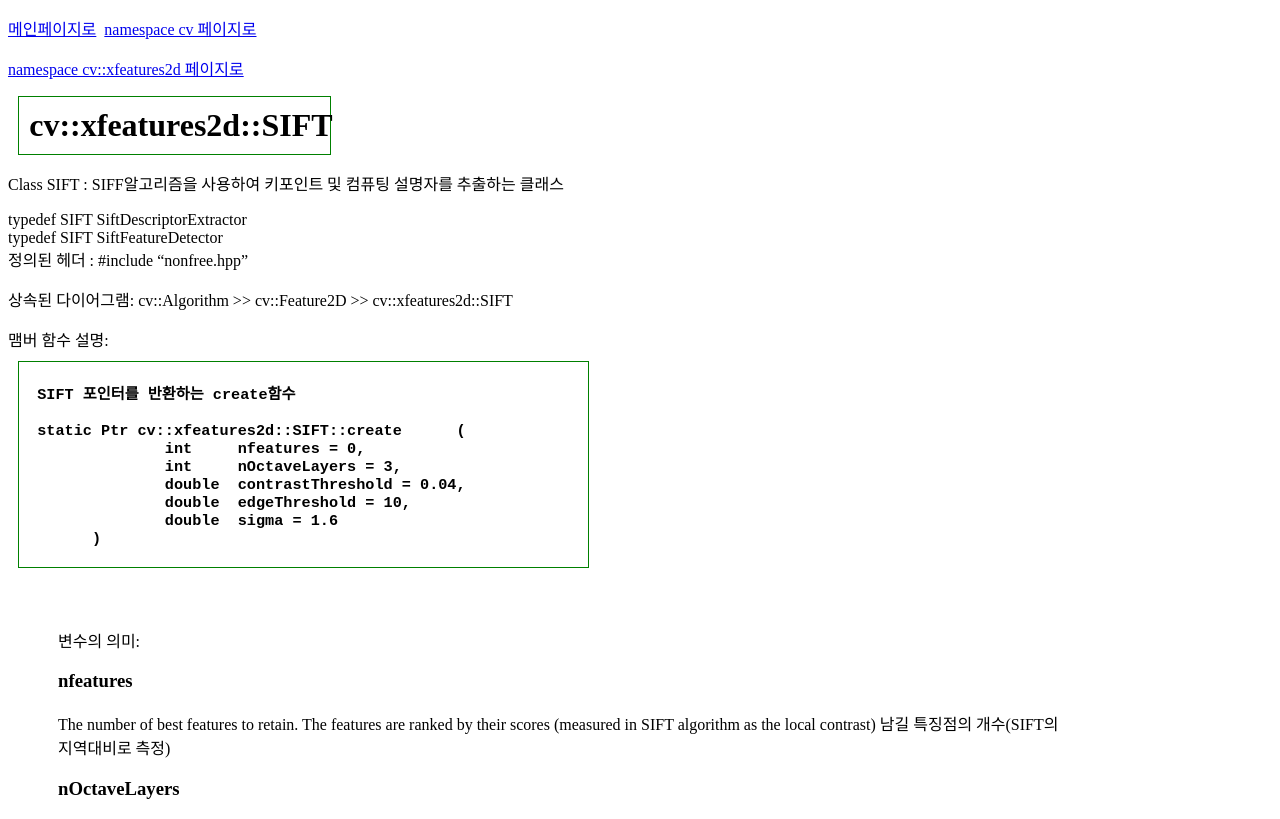
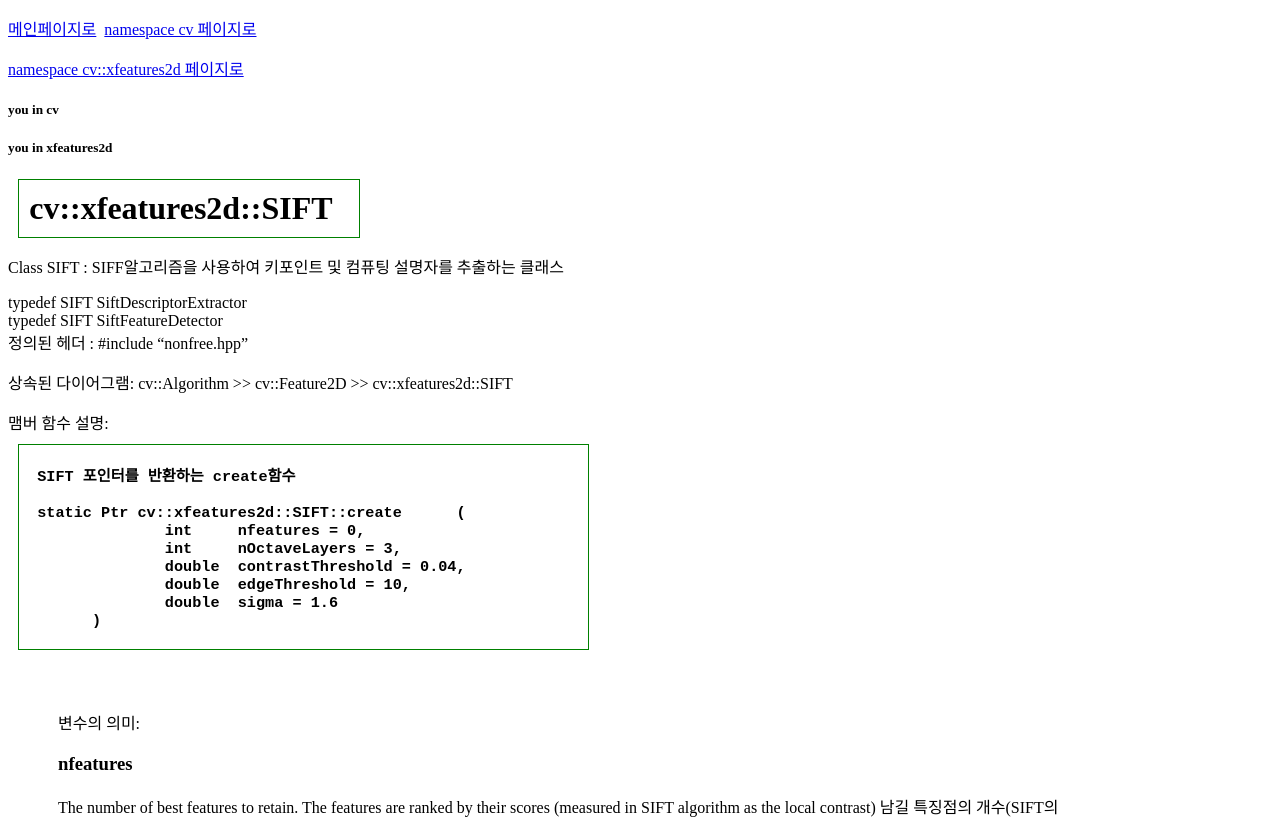
Before and after one commit to hyj378/open_cv_basic, a plain HTML site: page CV/class_SIFT.html in a window 1280 px wide. Shown: the top 819 px of the page. Drawn offline with Linux system fonts and the light colour scheme.

Commit message:
about SIFT

```diff
--- a/CV/class_SIFT.html
+++ b/CV/class_SIFT.html
@@ -10,7 +10,7 @@
     border: 1.5px solid green;
     margin: 0.8%;
     padding: 0.8%;
-    width: 23%;
+    width: 320px;
   }
   #Parameters
   {
@@ -35,6 +35,7 @@
     <p><a href="..\index.html">메인페이지로</a>&nbsp
     <a href="..\namespace_cv.html">namespace cv 페이지로</a></p>
     <p><a href="xfeatures2d.html">namespace cv::xfeatures2d 페이지로</a></p>
+    <h5>you in cv</h5><h5>you in xfeatures2d</h5>
     <h1>cv::xfeatures2d::SIFT</h1>
   </header>
   <nav>
```
Also changed, not shown: CV/xfeatures2d.html (+1 -0 lines).
